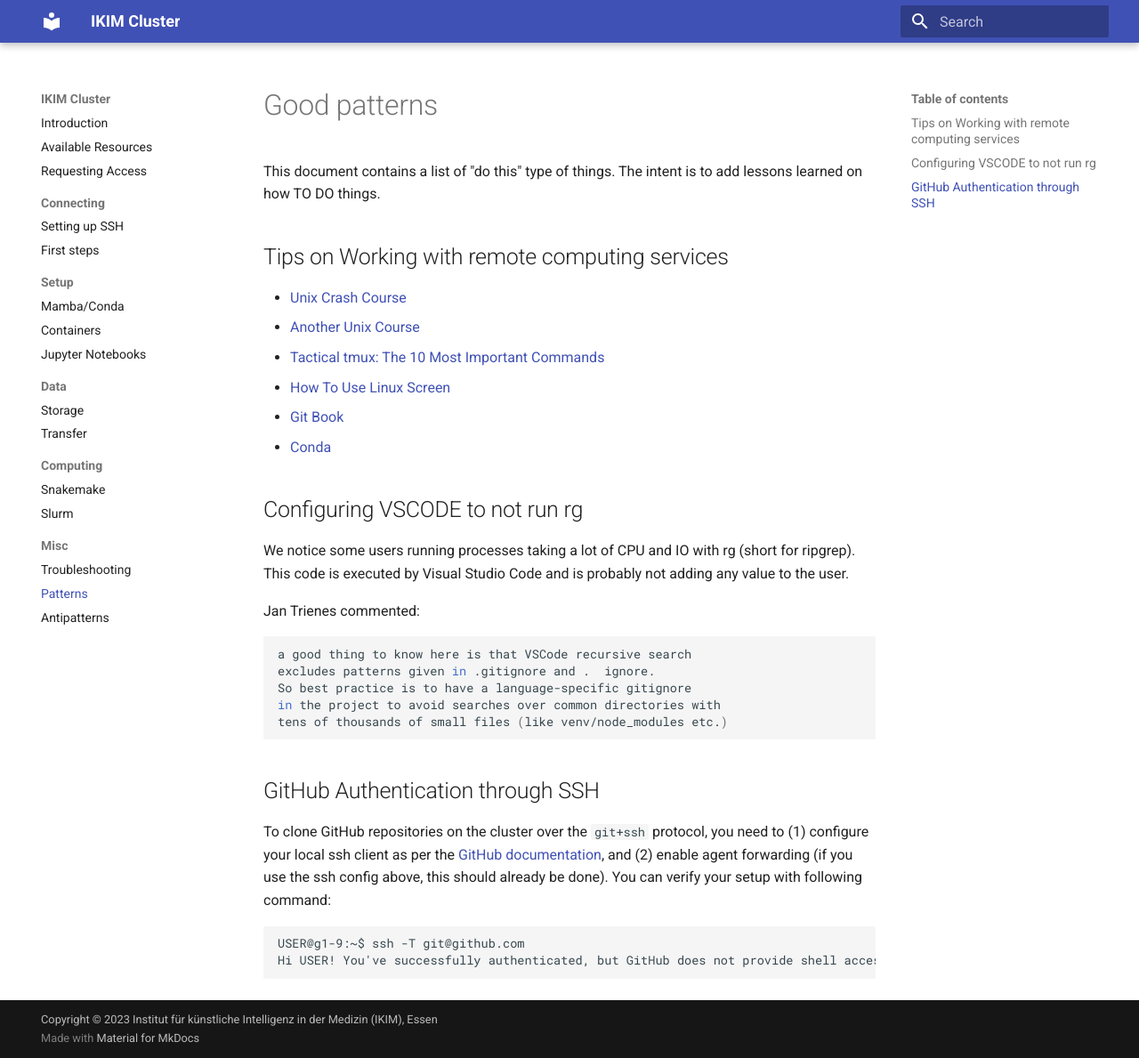
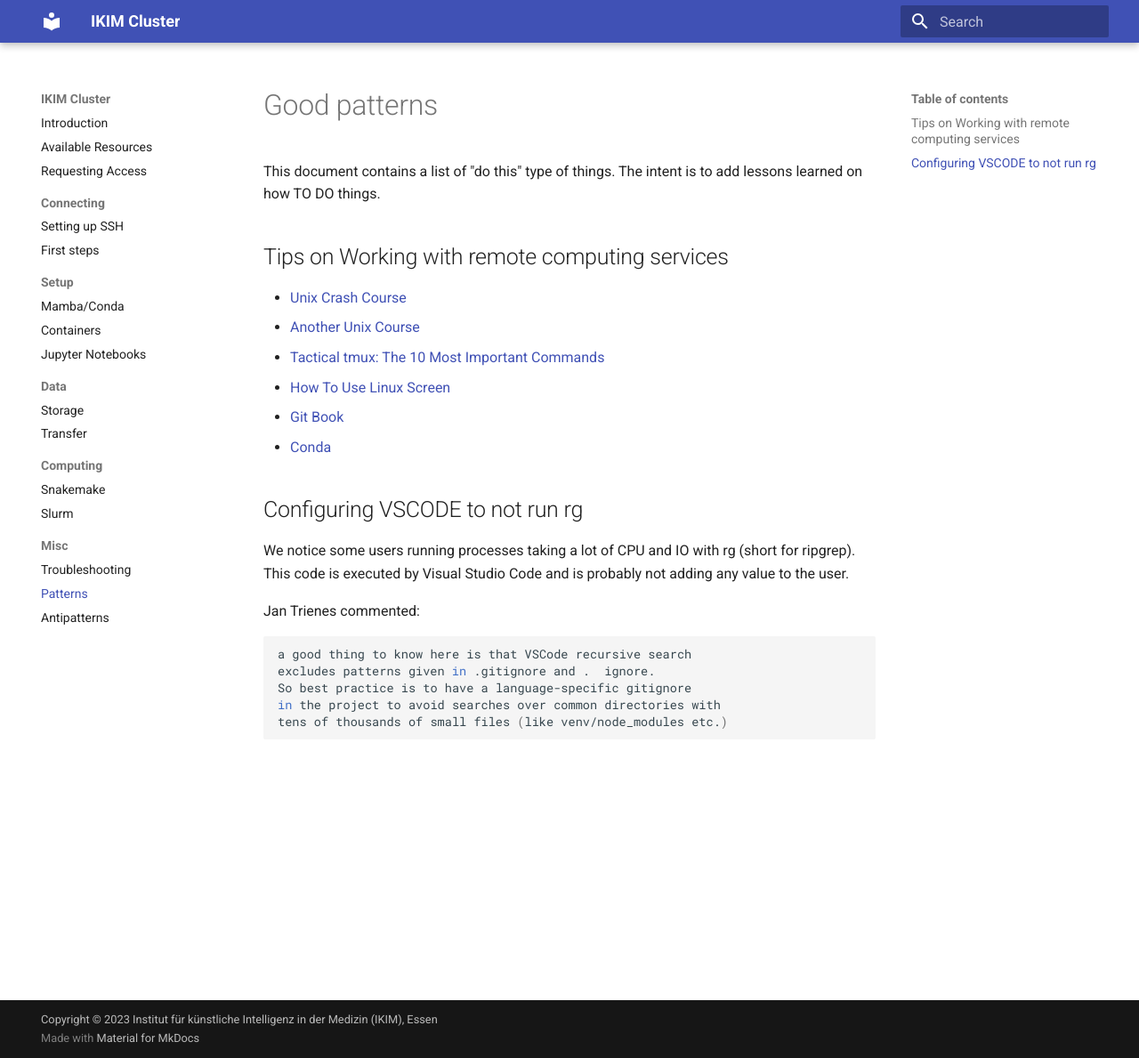
Before and after one commit to IKIM-Essen/ClusterDocs, an MkDocs documentation site: the page built from docs/patterns.md, in a window 1280 px wide and 1189 px high. Shown: the whole window at 89% size. Built offline with MkDocs 1.6.1 and Material for MkDocs 9.7.7, drawn with Linux system fonts in a browser that asks for light colours.

Commit message:
Remove the Github section
It's just one specific use case and it doesn't really say much other than
"follow the guide and it should work".

````diff
--- a/docs/patterns.md
+++ b/docs/patterns.md
@@ -24,12 +24,3 @@ So best practice is to have a language-specific gitignore
 in the project to avoid searches over common directories with
 tens of thousands of small files (like venv/node_modules etc.)
 ```
-
-## GitHub Authentication through SSH
-
-To clone GitHub repositories on the cluster over the `git+ssh` protocol, you need to (1) configure your local ssh client as per the [GitHub documentation](https://docs.github.com/en/authentication/connecting-to-github-with-ssh), and (2) enable agent forwarding (if you use the ssh config above, this should already be done). You can verify your setup with following command:
-
-```sh
-USER@g1-9:~$ ssh -T git@github.com
-Hi USER! You've successfully authenticated, but GitHub does not provide shell access.
-```
````
Also changed, not shown: docs/getting-started.md (+0 -9 lines).
